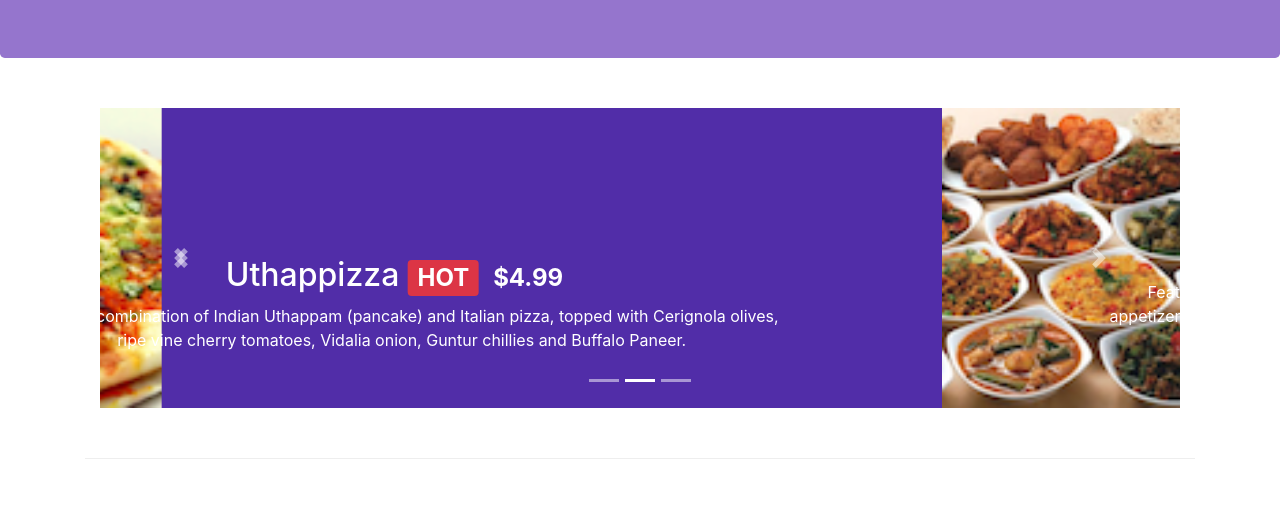
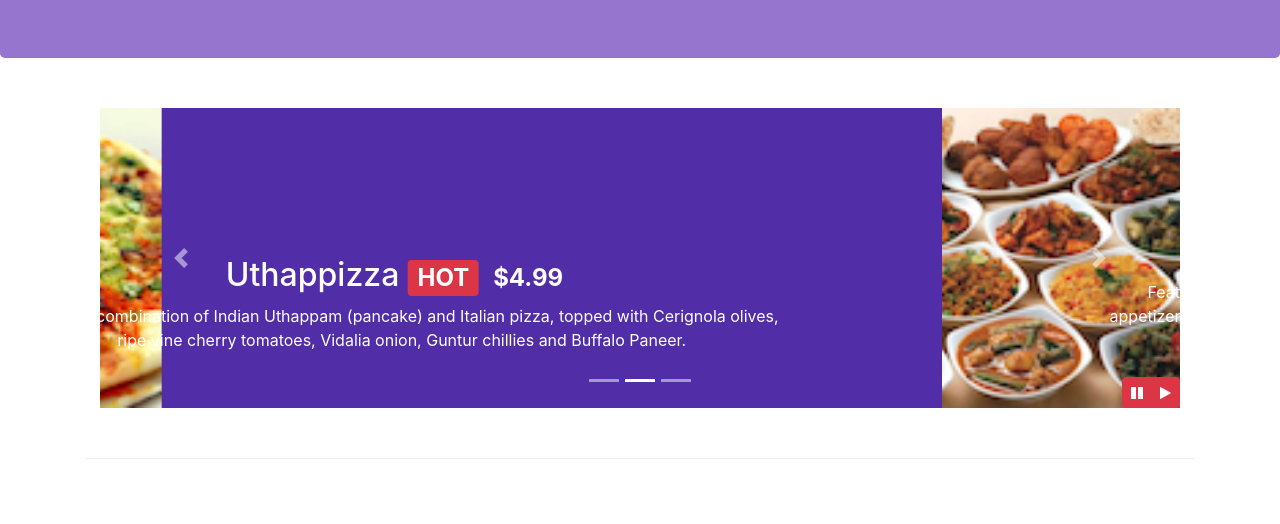
Before and after one commit to RabiunC/Initial-Setup, a website: page index.html in a window 1280 px wide. Shown: the part 276-800 px from the top of the page. Drawn offline with nearby package versions, Linux system fonts and the light colour scheme.

Commit message:
Bootstrap & JQuery

```diff
--- a/CSS/styles.css
+++ b/CSS/styles.css
@@ -56,3 +56,8 @@ body {
     left: 0;
     min-height: 300px;
 }
+#carouselButton {
+    right:0px;
+    position: absolute;
+    bottom: 0px;
+}
--- a/index.html
+++ b/index.html
@@ -83,12 +83,18 @@
                        <a class="carousel-control-prev" href="#mycarousel" role="button" data-slide="prev">
                            <span class="carousel-control-prev-icon"></span>
                        </a>
-                       <a class="carousel-control-prev" href="#mycarousel" role="button" data-slide="prev">
+                       <a class="carousel-control-next" href="#mycarousel" role="button" data-slide="next">
                             <span class="carousel-control-next-icon"></span>
                         </a>
-                        <a class="carousel-control-next" href="#mycarousel" role="button" data-slide="prev">
-                                <span class="carousel-control-next-icon"></span>
-                        </a>
+                        <div class="btn-group" id="carouselButton">
+                            <button class="btn btn-danger btn-sm" id="carousel-pause">
+                                <span class="fa fa-pause"></span>
+                            </button>
+                            <button class="btn btn-danger btn-sm" id="carousel-play">
+                                    <span class="fa fa-play"></span>
+                            </button>
+                        </div>
+
                       </div>
                  </div>
              </div>
@@ -189,6 +195,20 @@
  <script src="node_modules/popper.js/dist/umd/popper.min.js"></script>
  <script src="node_modules/bootstrap/dist/js/bootstrap.min.js"></script>
 
+ <script>
+         $(document).ready(function(){
+             $('#mycarousel').carousel( { interval: 2000 } );
+
+             $('#carousel-pause').click(function(){
+               $('#mycarousel').carousel('pause');
+             });
+             $('#carousel-play').click(function(){
+                $("#mycarousel").carousel('cycle');
+             });
+
+         });
+ </script>
+
 </body>
 
 </html>
```
